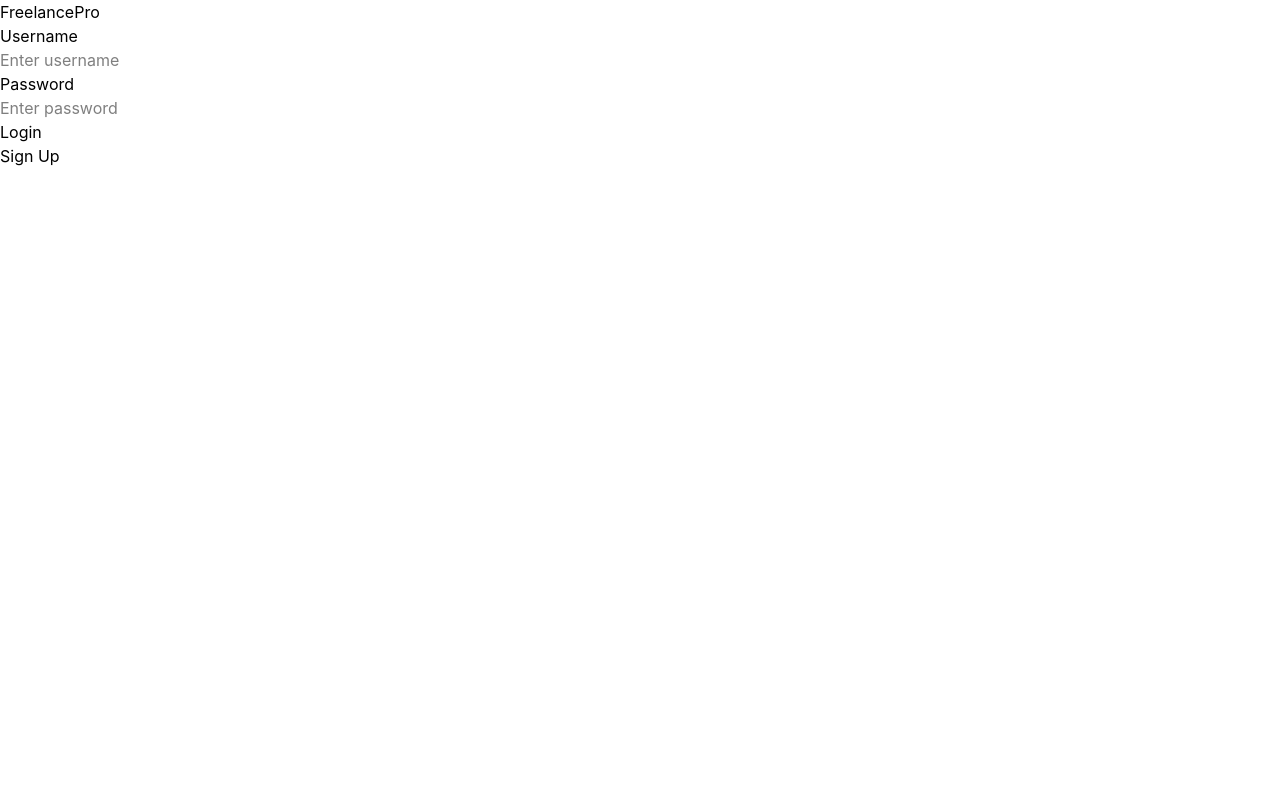
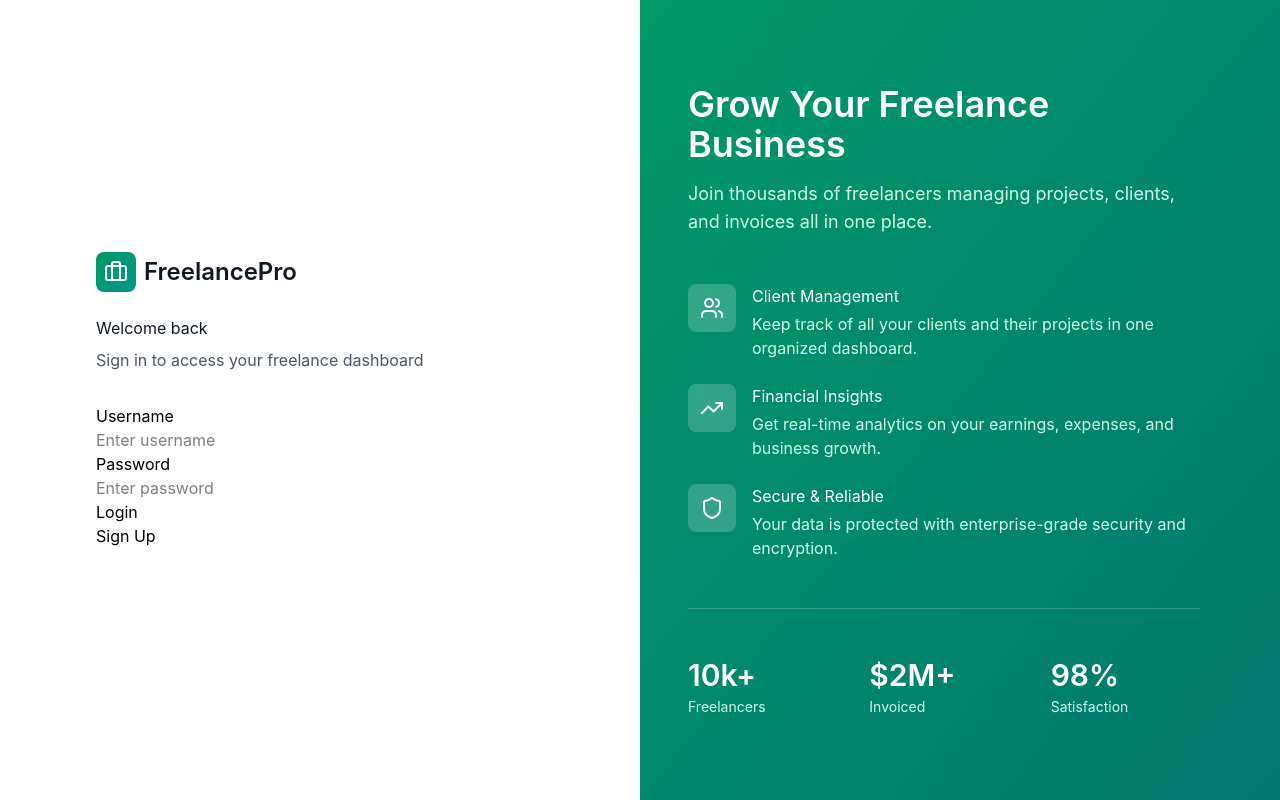
Before and after one commit to jaredreyes039/LoginSample_FreelancePro, a React (Vite) app: page / in a window 1280 px wide. Built offline with nearby package versions, Linux system fonts and the light colour scheme.

Commit message:
App.tsx styles applied

```diff
--- a/src/App.tsx
+++ b/src/App.tsx
@@ -1,4 +1,5 @@
 import { useState } from 'react';
+import { Briefcase, Shield, TrendingUp, Users } from 'lucide-react';
 import LoginForm from './forms/Login.forms';
 import RegistrationForm from './forms/Registration.forms';
 
@@ -8,10 +9,22 @@ function App() {
 
 	return (
 		<>
-			<h1>FreelancePro</h1>
-			<div>
+			<div className="grid sm:grid-cols-2 grid-cols-1 grid-rows-1 min-h-screen min-w-screen">
+				<section className="flex items-center justify-center p-8">
+					<div className="w-full max-w-md">
+						<div className="mb-8">
+							<div className="flex items-center gap-2 mb-6">
+								<div className="w-10 h-10 bg-gradient-to-br from-emerald-600 to-teal-600 rounded-lg flex items-center justify-center">
+									<Briefcase aria-label="Briefcase icon - FreelancePro" className="w-6 h-6 text-white" />
+								</div>
+								<span className="text-2xl text-gray-900" style={{ fontWeight: 600 }}>FreelancePro</span>
+							</div>
+							<h1 className="text-gray-900 mb-2">Welcome back</h1>
+							<p className="text-gray-600">Sign in to access your freelance dashboard</p>
+						</div>
+
 						{!registrationActive ?
-					<div>
+							<div className="">
 								<LoginForm />
 								<button onClick={() => setRegistrationActive(!registrationActive)} className="">
 									Sign Up
@@ -26,6 +39,74 @@ function App() {
 							</div>
 						}
 					</div>
+				</section>
+
+				<section className="hidden sm:block">
+					<div className="lg:flex flex-col justify-center min-h-screen bg-gradient-to-br from-emerald-600 to-teal-700 p-12 text-white">
+						<div className="max-w-lg">
+							<h2 className="text-4xl mb-4" style={{ fontWeight: 600 }}>Grow Your Freelance Business</h2>
+							<p className="text-emerald-100 mb-12 text-lg">
+								Join thousands of freelancers managing projects, clients, and invoices all in one place.
+							</p>
+
+							<div className="space-y-6">
+								<div className="flex items-start gap-4">
+									<div className="w-12 h-12 bg-white/20 backdrop-blur-sm rounded-lg flex items-center justify-center flex-shrink-0">
+										<Users aria-label="Icon displaying the outline of users/people" className="w-6 h-6" />
+									</div>
+									<div>
+										<h3 className="mb-1">Client Management</h3>
+										<p className="text-emerald-100">
+											Keep track of all your clients and their projects in one organized dashboard.
+										</p>
+									</div>
+								</div>
+
+								<div className="flex items-start gap-4">
+									<div className="w-12 h-12 bg-white/20 backdrop-blur-sm rounded-lg flex items-center justify-center flex-shrink-0">
+										<TrendingUp aria-label="Icon displaying an upward trend arrow" className="w-6 h-6" />
+									</div>
+									<div>
+										<h3 className="mb-1">Financial Insights</h3>
+										<p className="text-emerald-100">
+											Get real-time analytics on your earnings, expenses, and business growth.
+										</p>
+									</div>
+								</div>
+
+								<div className="flex items-start gap-4">
+									<div className="w-12 h-12 bg-white/20 backdrop-blur-sm rounded-lg flex items-center justify-center flex-shrink-0">
+										<Shield aria-label="Icon displaying a shield" className="w-6 h-6" />
+									</div>
+									<div>
+										<h3 className="mb-1">Secure & Reliable</h3>
+										<p className="text-emerald-100">
+											Your data is protected with enterprise-grade security and encryption.
+										</p>
+									</div>
+								</div>
+							</div>
+
+							<div className="mt-12 pt-12 border-t border-white/20">
+								<div className="grid grid-cols-3 gap-8">
+									<div>
+										<div className="text-3xl mb-1" style={{ fontWeight: 600 }}>10k+</div>
+										<div className="text-emerald-100 text-sm">Freelancers</div>
+									</div>
+									<div>
+										<div className="text-3xl mb-1" style={{ fontWeight: 600 }}>$2M+</div>
+										<div className="text-emerald-100 text-sm">Invoiced</div>
+									</div>
+									<div>
+										<div className="text-3xl mb-1" style={{ fontWeight: 600 }}>98%</div>
+										<div className="text-emerald-100 text-sm">Satisfaction</div>
+									</div>
+								</div>
+							</div>
+						</div>
+					</div>
+				</section >
+			</div >
 		</>
 	);
 }
```
Lines whose indentation alone changed are shown as unchanged.
